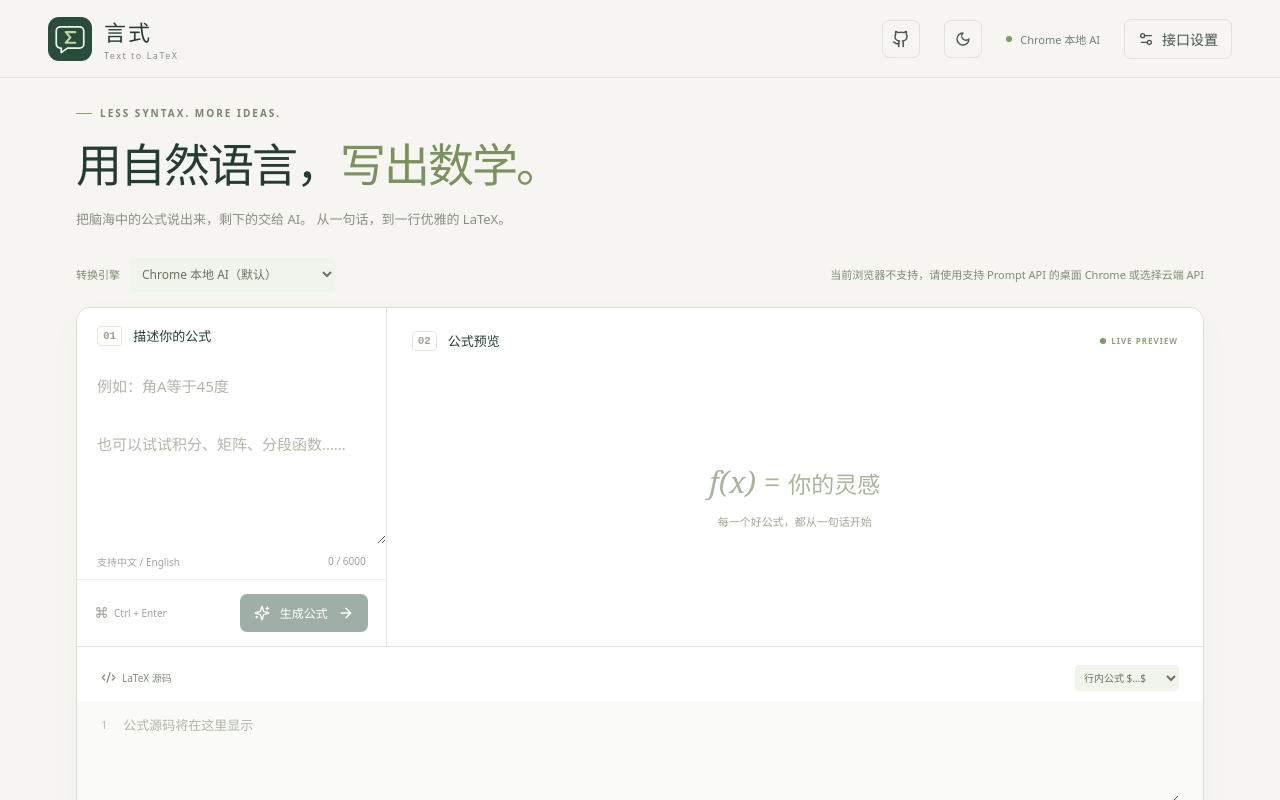
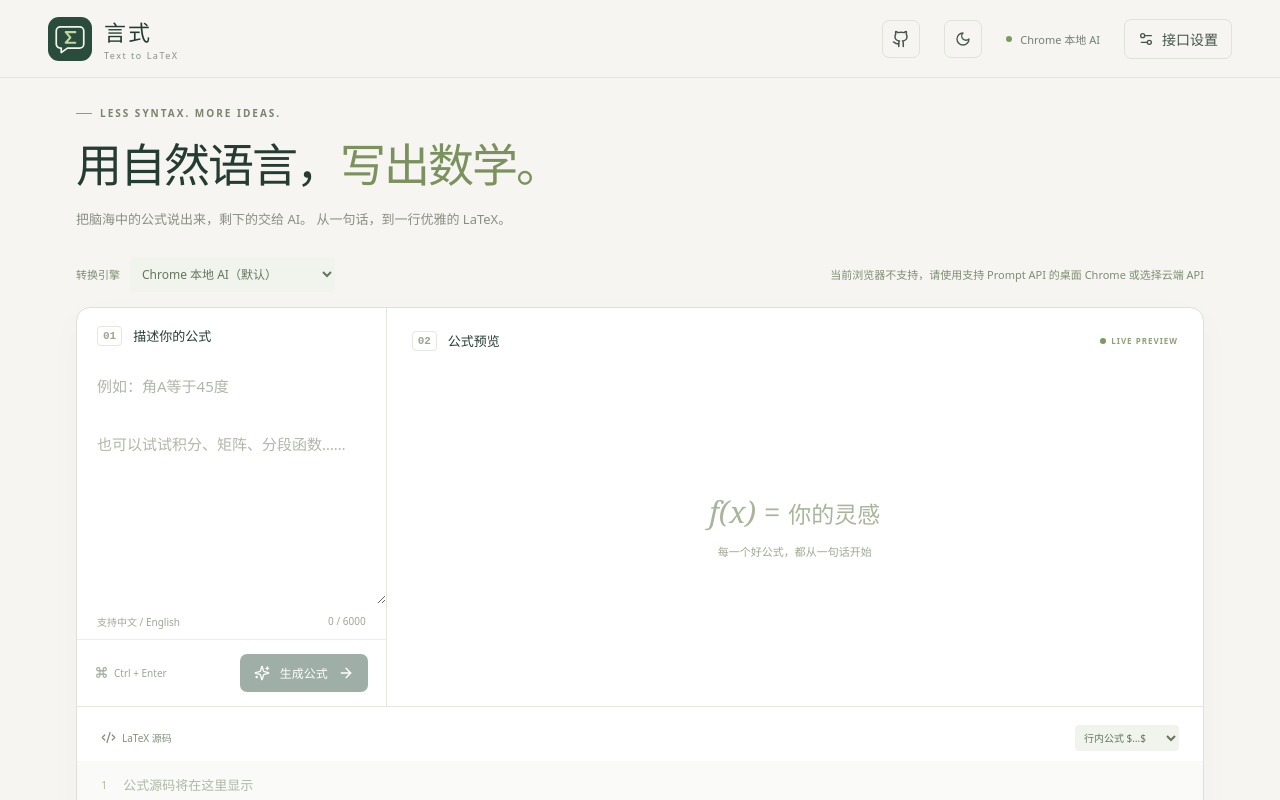
Before and after one commit to charley008/txt2latex, a React (Vite) app: page / in a window 1280 px wide. Shown: the top 800 px of the page. Built offline with nearby package versions, Linux system fonts and the light colour scheme.

Commit message:
Allow description textarea resizing and increase initial height

```diff
--- a/src/style.css
+++ b/src/style.css
@@ -66,3 +66,6 @@
 
 .input-pane .description{height:180px;min-height:180px}.source-pane .source textarea{height:95px;min-height:80px}
 @media(max-width:620px){.input-pane .description{height:160px;min-height:160px}.source-pane .source textarea{height:95px;min-height:80px}}
+
+.input-pane .description{flex:none;height:240px;min-height:120px;resize:vertical;overflow:auto}.input-pane .input-meta{margin-top:0}.output-pane .preview{min-height:260px}.source-pane .source textarea{resize:vertical;overflow:auto}
+@media(max-width:620px){.input-pane .description{height:210px;min-height:120px}.output-pane .preview{min-height:190px}}
```
